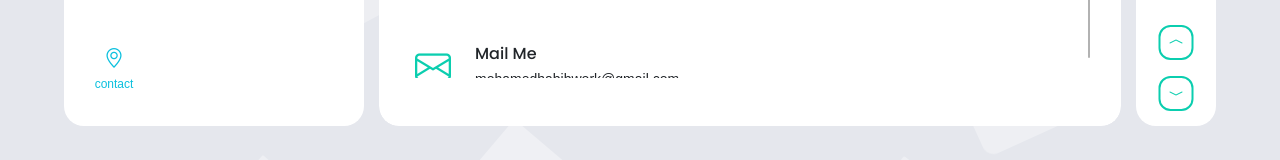
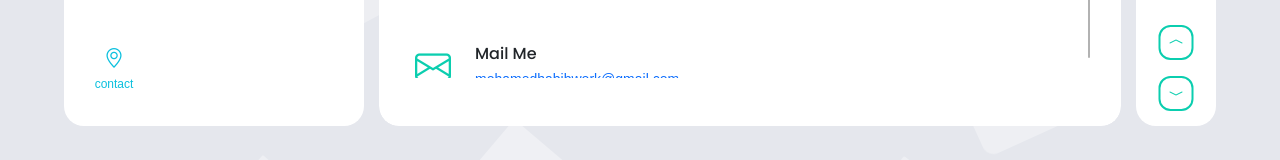
Before and after one commit to mohamedhabibwork/habib.cloud, a plain HTML site: page index.html in a window 1280 px wide. Both pictures are taken after a click on the button 1176 px from the left and 636 px from the top of the page. Shown: the part 594-754 px from the top of the page. Drawn offline with Linux system fonts and the light colour scheme; some packages are replaced by stand-ins of ours; a web font is replaced by a local one.

Commit message:
fix email

```diff
--- a/index.html
+++ b/index.html
@@ -927,7 +927,8 @@
                                 </div>
                                 <div class="info-text">
                                     <h5>Mail Me</h5>
-                                    <small>mohamedhabibwork@gmail.com</small>
+                                    <a href="mailto:mohamedhabibwork@gmail.com" target="_blank"
+                                                     rel="noopener noreferrer"><small>mohamedhabibwork@gmail.com</small></a>
                                 </div>
                             </div>
                         </div>
```
